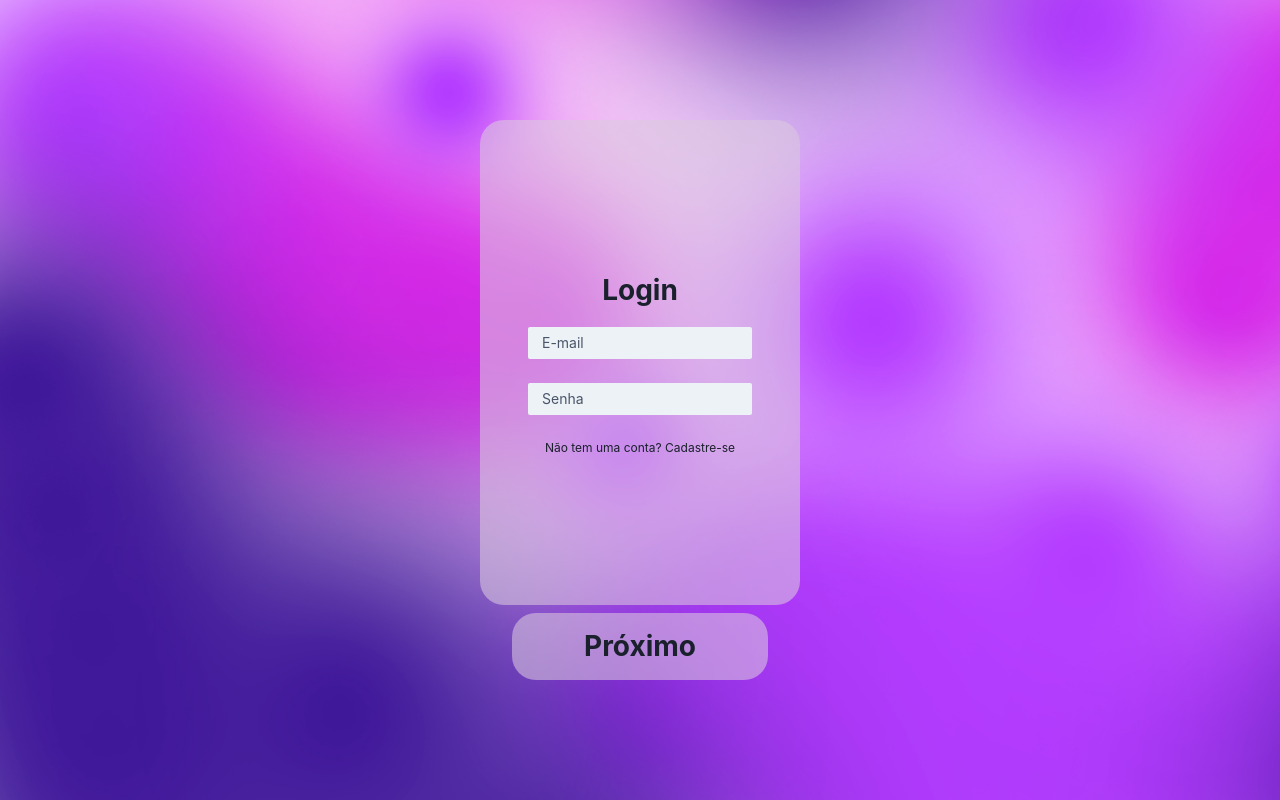
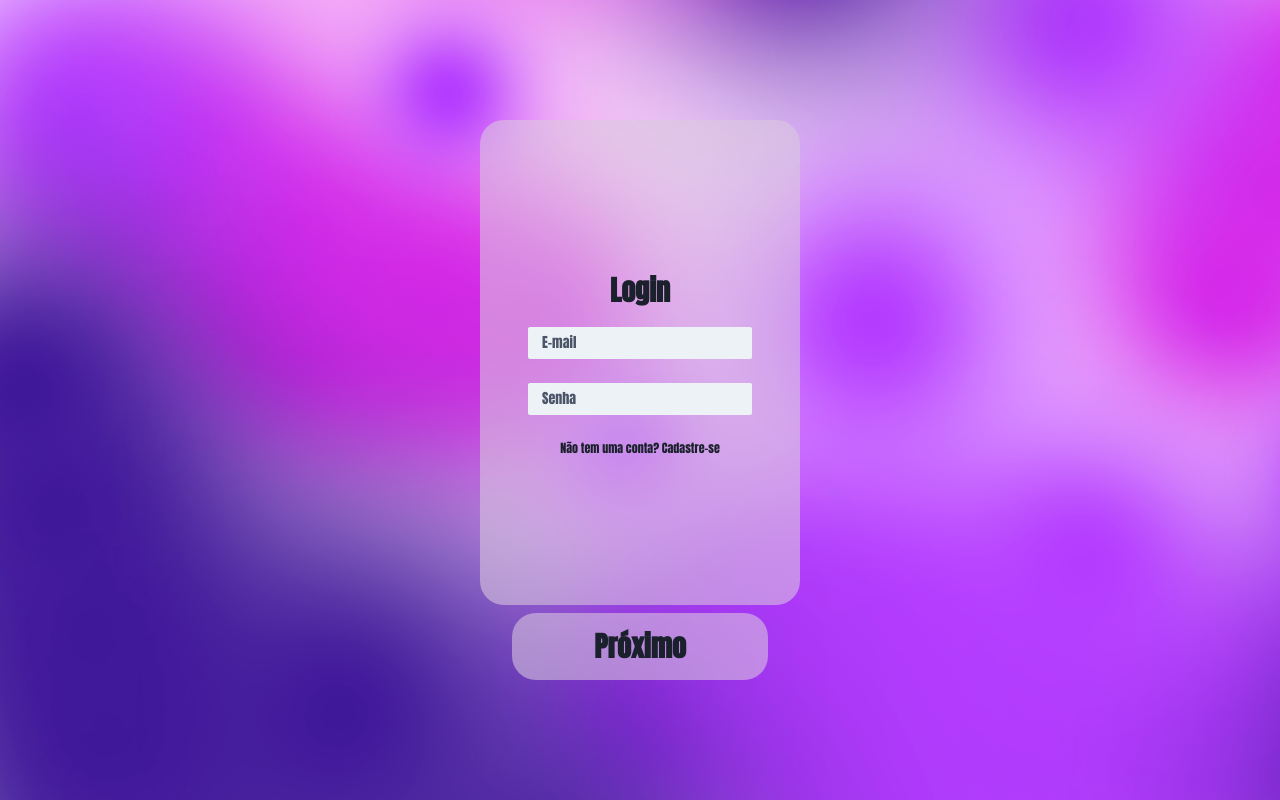
Before and after one commit to alvaromrveiga/nlw-valoriza-client, a React (Create React App) app: page / in a window 1280 px wide. Built offline with nearby package versions, Linux system fonts and the light colour scheme.

Commit message:
Add fontFamily

```diff
--- a/public/index.html
+++ b/public/index.html
@@ -2,42 +2,18 @@
 <html lang="en">
   <head>
     <meta charset="utf-8" />
-    <link rel="icon" href="%PUBLIC_URL%/favicon.ico" />
-    <meta name="viewport" content="width=device-width, initial-scale=1" />
-    <meta name="theme-color" content="#000000" />
-    <meta
-      name="description"
-      content="Web site created using create-react-app"
+
+    <link rel="preconnect" href="https://fonts.googleapis.com" />
+    <link rel="preconnect" href="https://fonts.gstatic.com" crossorigin />
+    <link
+      href="https://fonts.googleapis.com/css2?family=Anton&display=swap"
+      rel="stylesheet"
     />
-    <link rel="apple-touch-icon" href="%PUBLIC_URL%/logo192.png" />
-    <!--
-      manifest.json provides metadata used when your web app is installed on a
-      user's mobile device or desktop. See https://developers.google.com/web/fundamentals/web-app-manifest/
-    -->
-    <link rel="manifest" href="%PUBLIC_URL%/manifest.json" />
-    <!--
-      Notice the use of %PUBLIC_URL% in the tags above.
-      It will be replaced with the URL of the `public` folder during the build.
-      Only files inside the `public` folder can be referenced from the HTML.
 
-      Unlike "/favicon.ico" or "favicon.ico", "%PUBLIC_URL%/favicon.ico" will
-      work correctly both with client-side routing and a non-root public URL.
-      Learn how to configure a non-root public URL by running `npm run build`.
-    -->
-    <title>React App</title>
+    <title>NLW-Valoriza</title>
   </head>
   <body>
     <noscript>You need to enable JavaScript to run this app.</noscript>
     <div id="root"></div>
-    <!--
-      This HTML file is a template.
-      If you open it directly in the browser, you will see an empty page.
-
-      You can add webfonts, meta tags, or analytics to this file.
-      The build step will place the bundled scripts into the <body> tag.
-
-      To begin the development, run `npm start` or `yarn start`.
-      To create a production bundle, use `npm run build` or `yarn build`.
-    -->
   </body>
 </html>
--- a/src/index.tsx
+++ b/src/index.tsx
@@ -3,11 +3,12 @@
 import { ChakraProvider } from "@chakra-ui/react";
 import { App } from "./App";
 import { BrowserRouter } from "react-router-dom";
+import { theme } from "./styles/theme";
 
 ReactDOM.render(
   <React.StrictMode>
     <BrowserRouter>
-      <ChakraProvider resetCSS>
+      <ChakraProvider resetCSS theme={theme}>
         <App />
       </ChakraProvider>
     </BrowserRouter>
--- /dev/null
+++ b/src/styles/theme.ts
@@ -0,0 +1,11 @@
+import { extendTheme } from "@chakra-ui/react";
+
+export const theme = extendTheme({
+  styles: {
+    global: {
+      body: {
+        fontFamily: "Anton",
+      },
+    },
+  },
+});
```
